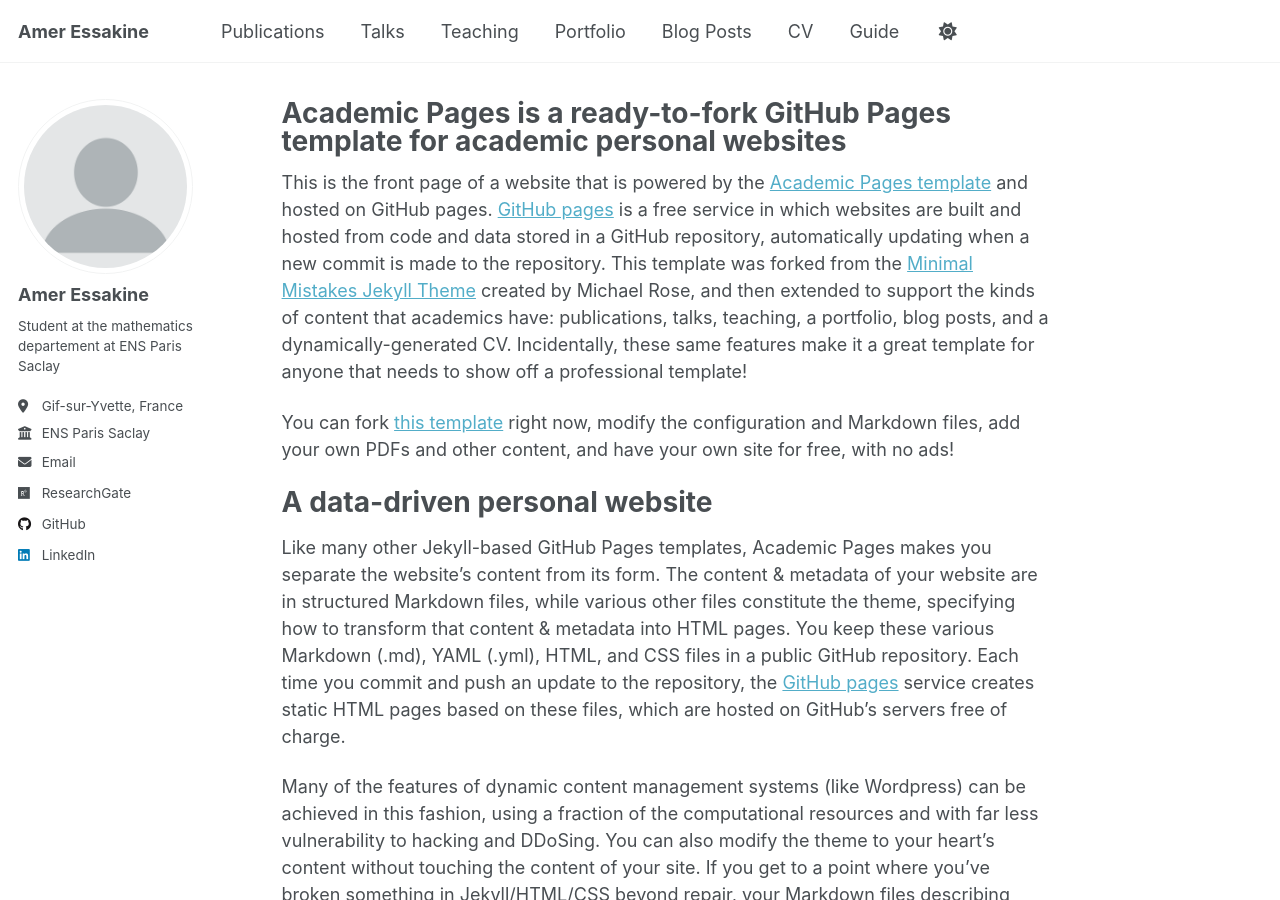
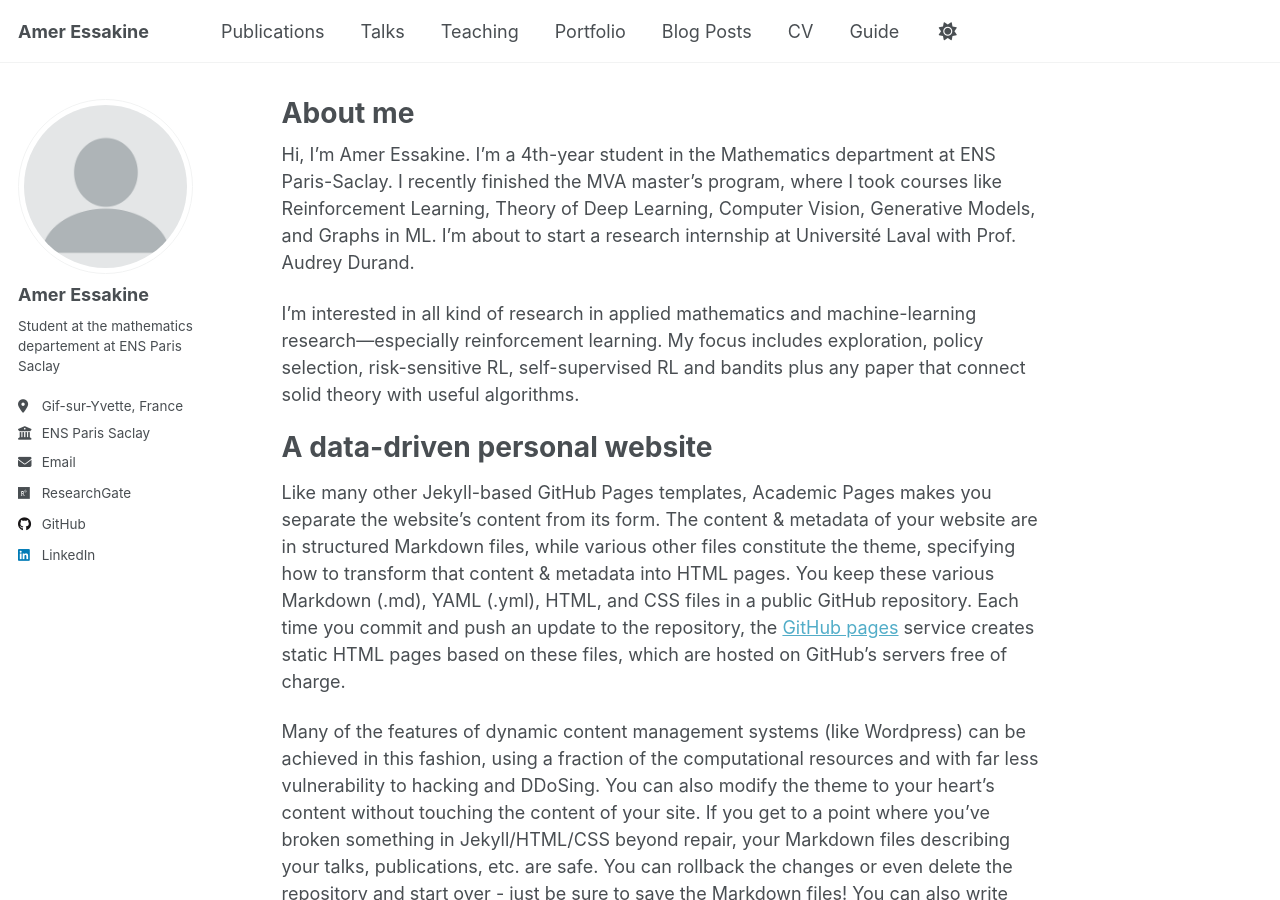
Before and after one commit to aessakine/aessakine.github.io, a Jekyll site: the page built from _pages/about.md, in a window 1280 px wide and 900 px high. Built offline with Jekyll 4.4.1, drawn with Linux system fonts in a browser that asks for light colours; a script that is not in the unit is left out.

Commit message:
Update about.md

```diff
--- a/_pages/about.md
+++ b/_pages/about.md
@@ -1,15 +1,17 @@
 ---
 permalink: /
-title: "Academic Pages is a ready-to-fork GitHub Pages template for academic personal websites"
+title: "About me"
 author_profile: true
 redirect_from:
   - /about/
   - /about.html
 ---
 
-This is the front page of a website that is powered by the [Academic Pages template](https://github.com/academicpages/academicpages.github.io) and hosted on GitHub pages. [GitHub pages](https://pages.github.com) is a free service in which websites are built and hosted from code and data stored in a GitHub repository, automatically updating when a new commit is made to the repository. This template was forked from the [Minimal Mistakes Jekyll Theme](https://mmistakes.github.io/minimal-mistakes/) created by Michael Rose, and then extended to support the kinds of content that academics have: publications, talks, teaching, a portfolio, blog posts, and a dynamically-generated CV. Incidentally, these same features make it a great template for anyone that needs to show off a professional template!
 
- You can fork [this template](https://github.com/academicpages/academicpages.github.io) right now, modify the configuration and Markdown files, add your own PDFs and other content, and have your own site for free, with no ads!
+Hi, I’m Amer Essakine. I’m a 4th-year student in the Mathematics department at ENS Paris-Saclay. I recently finished the MVA master’s program, where I took courses like Reinforcement Learning, Theory of Deep Learning, Computer Vision, Generative Models, and Graphs in ML. I’m about to start a research internship at Université Laval with Prof. Audrey Durand.
+
+I’m interested in all kind of research in applied mathematics and machine-learning research—especially reinforcement learning. My focus includes exploration, policy selection, risk-sensitive RL, self-supervised RL and bandits plus any paper that connect solid theory with useful algorithms.
+
 
 A data-driven personal website
 ======
```
